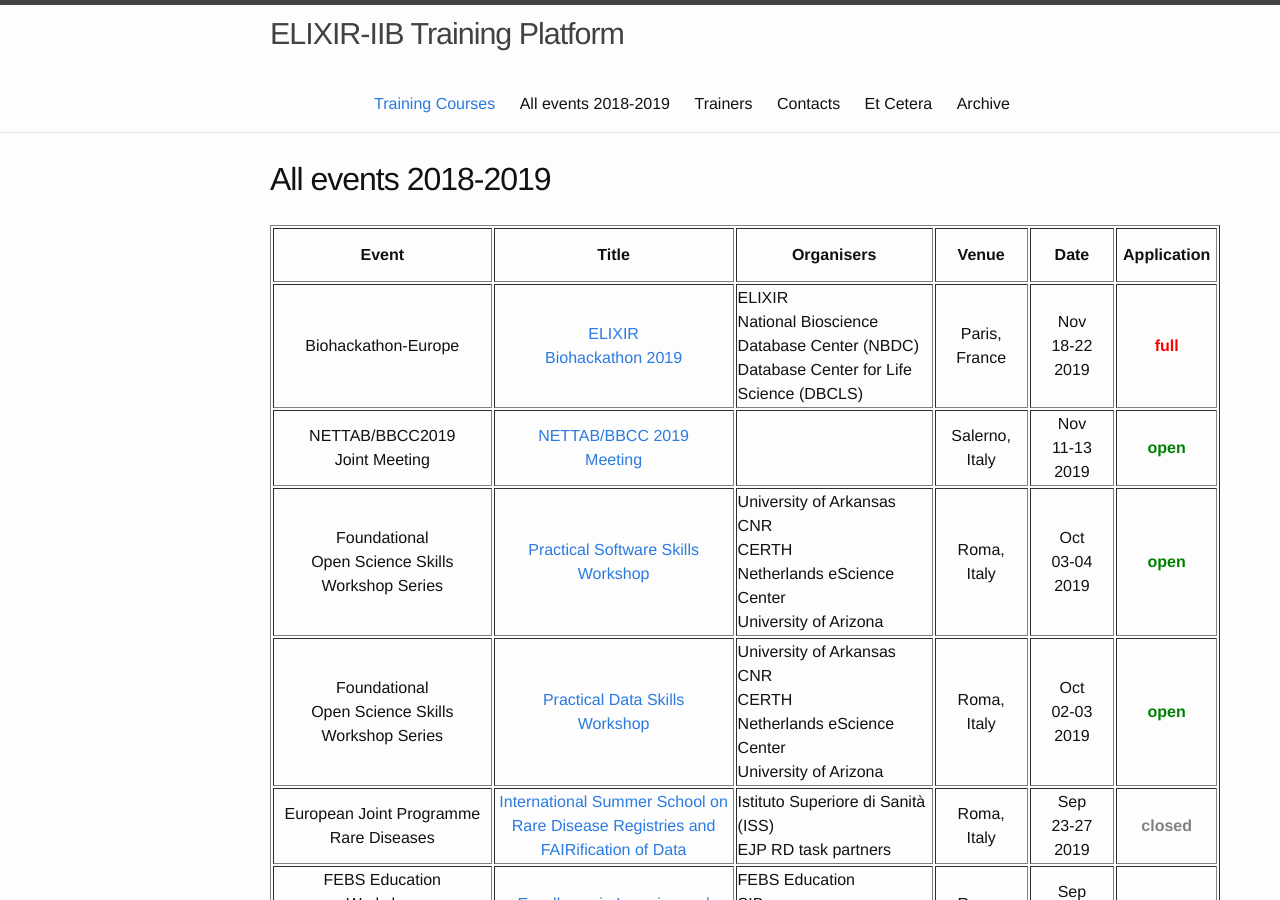
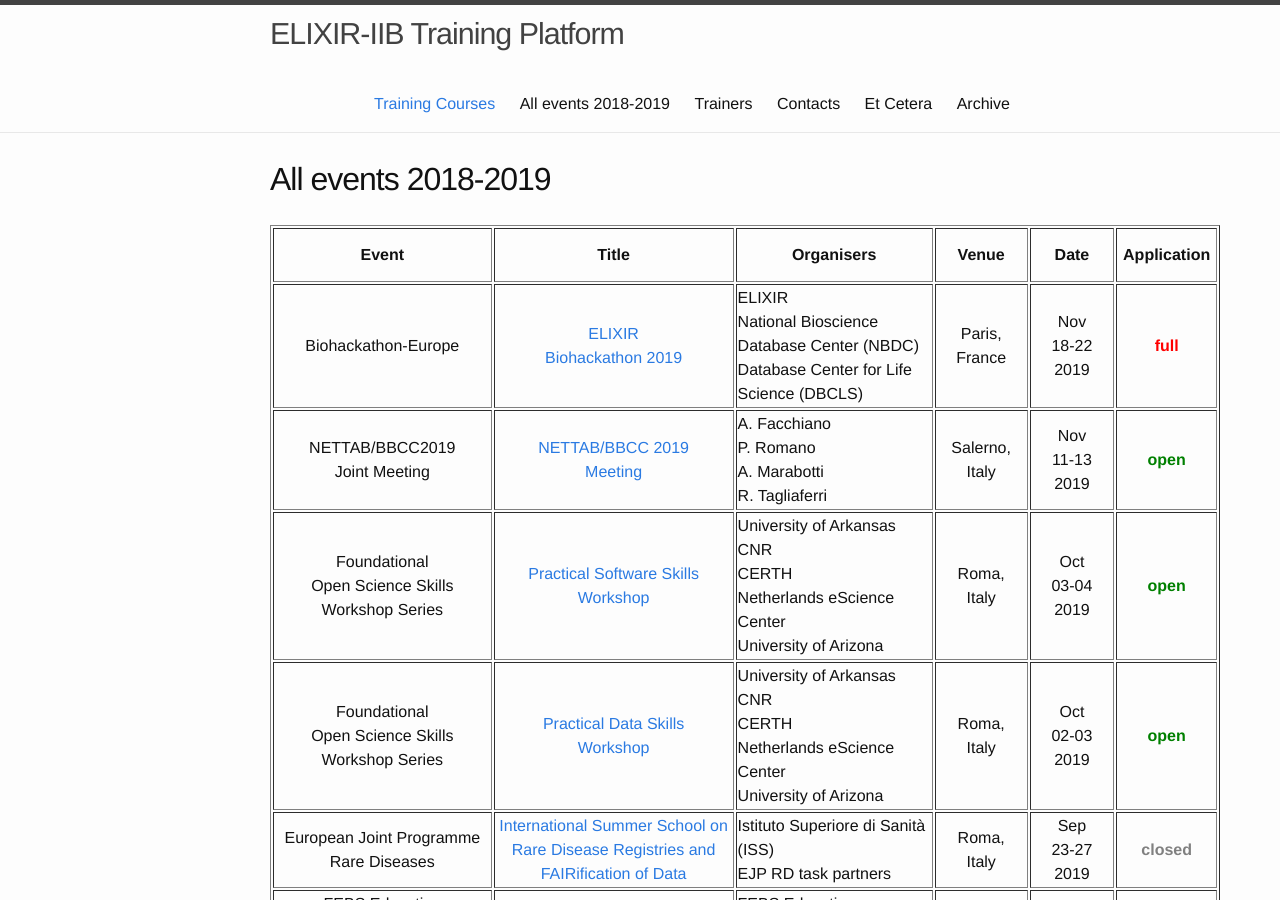
Before and after one commit to ELIXIR-IIB-training/website, a Jekyll site: the page built from _pages/01-all_events.md, in a window 1280 px wide and 900 px high. Built offline with Jekyll 4.4.1, drawn with Linux system fonts in a browser that asks for light colours.

Commit message:
Updated NETTAB2019

```diff
--- a/_pages/01-all_events.md
+++ b/_pages/01-all_events.md
@@ -24,7 +24,7 @@ permalink: /all_events_2018_2019/
 <tr>
 <td height="50" align="center">NETTAB/BBCC2019<br>Joint Meeting</td>
    <td height="50" width="220" align="center"><a href="http://www.igst.it/nettab/2019/">NETTAB/BBCC 2019<br>Meeting<br></a></td>
-   <td height="50" width="150"></td>
+   <td height="50" width="150">A. Facchiano<br>P. Romano<br>A. Marabotti<br>R. Tagliaferri</td>
    <td height="50" align="center">Salerno,<br>Italy</td>
    <td height="50" width="75" align="center">Nov<br>11-13<br>2019</td>
    <td height="50" align="center"><font color="green"><b>open</b></font></td>
```
